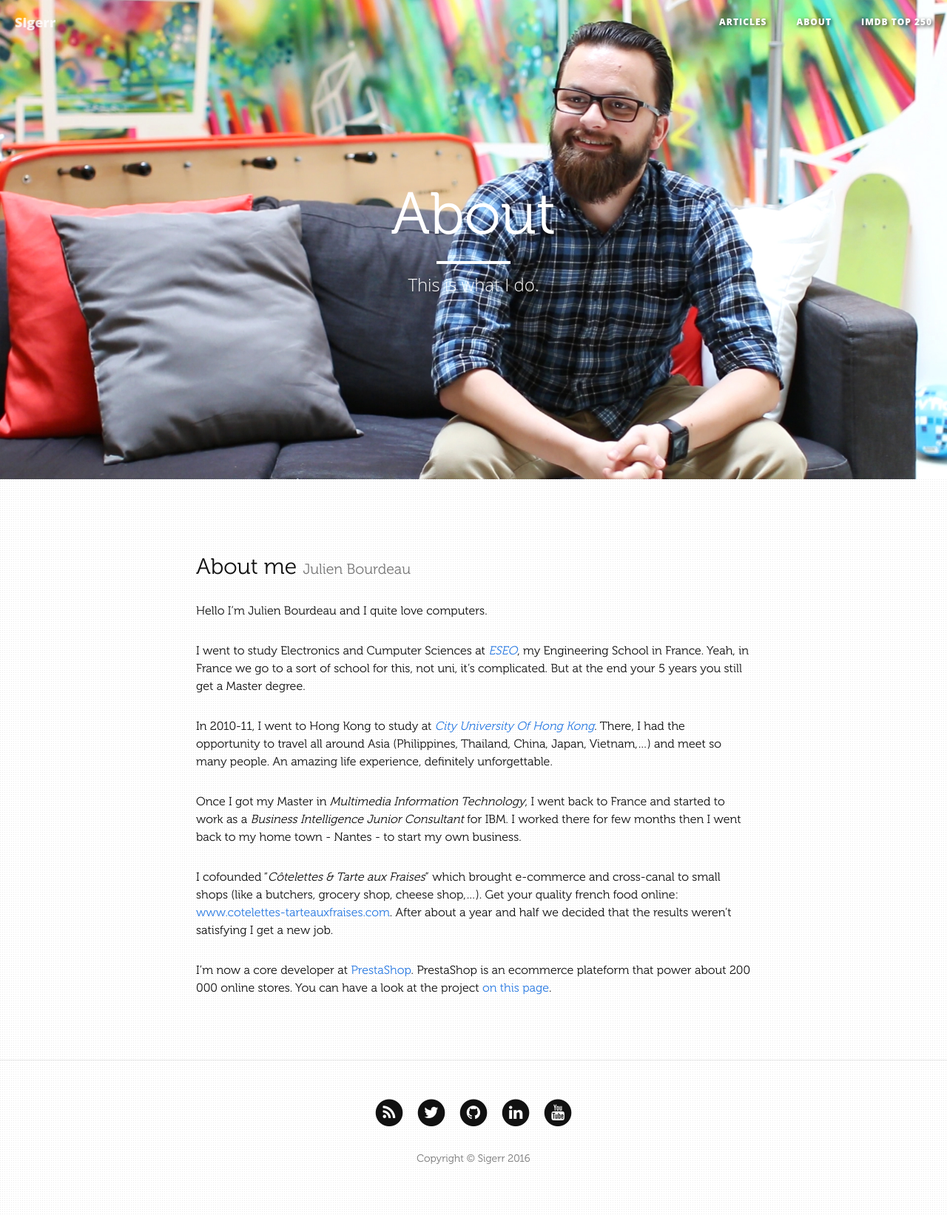
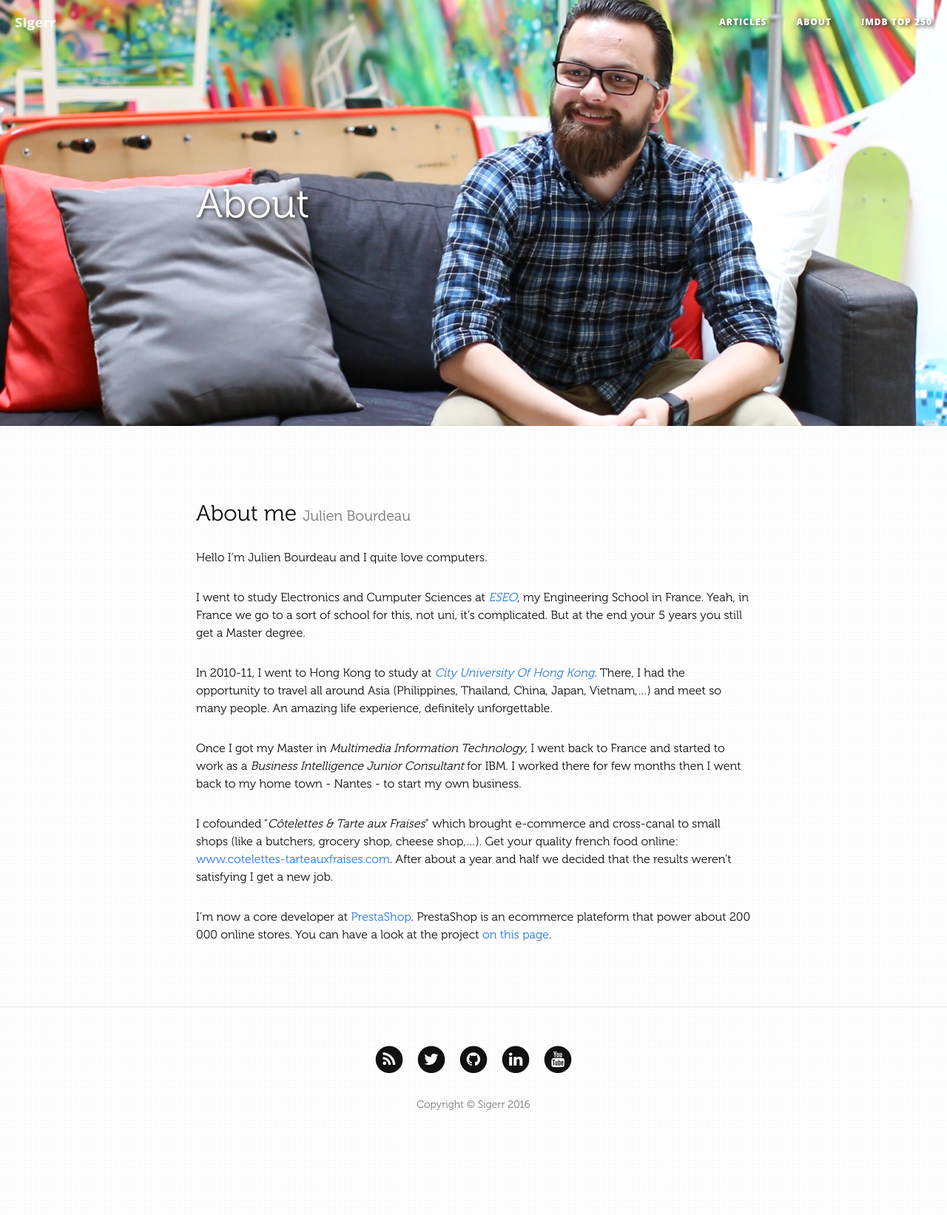
Before and after one commit to AlexEven/julienbourdeau.github.io, a Jekyll site: the page built from about.md, in a window 1280 px wide. Shown: the whole page at 74% size. Built offline with Jekyll 4.4.1, drawn with Linux system fonts in a browser that asks for light colours; nearby versions of some CDN libraries; library files that are not in the unit come from our copies.

Commit message:
Introduce lite page header

```diff
--- a/_includes/nav.html
+++ b/_includes/nav.html
@@ -1,5 +1,5 @@
 <!-- Navigation -->
-<nav class="navbar navbar-default navbar-custom navbar-fixed-top">
+<nav class="navbar navbar-default navbar-custom navbar-fixed-top {% if page.header-img %}intro-header-nav{% endif %}">
     <div class="container-fluid">
         <!-- Brand and toggle get grouped for better mobile display -->
         <div class="navbar-header page-scroll">
--- /dev/null
+++ b/_includes/page-header.html
@@ -0,0 +1,36 @@
+<!-- Post Header -->
+{% if page.header-img %}
+
+	<header class="intro-header" style="background-image: url('{{ site.baseurl }}/{{ page.header-img }}')">
+	    <div class="container">
+	        <div class="row">
+	            <div class="col-lg-8 col-lg-offset-2 col-md-10 col-md-offset-1">
+	                <div class="post-heading">
+	                    <h1>{{ page.title }}</h1>
+	                    {% if page.subtitle %}
+	                        <h2 class="subheading">{{ page.subtitle }}</h2>
+	                    {% endif %}
+	                </div>
+	            </div>
+	        </div>
+	    </div>
+	</header>
+
+{% else %}
+
+	<header class="lite-header">
+			<div class="container">
+					<div class="row">
+							<div class="col-lg-8 col-lg-offset-2 col-md-10 col-md-offset-1">
+									<div class="post-heading">
+											<h1>{{ page.title }}</h1>
+											{% if page.subtitle %}
+													<h2 class="subheading">{{ page.subtitle }}</h2>
+											{% endif %}
+									</div>
+							</div>
+					</div>
+			</div>
+	</header>
+
+{% endif %}
--- a/_layouts/page.html
+++ b/_layouts/page.html
@@ -2,20 +2,7 @@
 layout: default
 ---
 
-<!-- Page Header -->
-<header class="intro-header" style="background-image: url('{{ site.baseurl }}/{% if page.header-img %}{{ page.header-img }}{% else %}{{ site.header-img }}{% endif %}')">
-    <div class="container">
-        <div class="row">
-            <div class="col-lg-8 col-lg-offset-2 col-md-10 col-md-offset-1">
-                <div class="site-heading">
-                    <h1>{% if page.title %}{{ page.title }}{% else %}{{ site.title }}{% endif %}</h1>
-                    <hr class="small">
-                    <span class="subheading">{% if page.description %}{{ page.description }}{% else %}{{ site.description }}{% endif %}</span>
-                </div>
-            </div>
-        </div>
-    </div>
-</header>
+{% include page-header.html %}
 
 <!-- Main Content -->
 <div class="container">
--- a/_sass/_base.scss
+++ b/_sass/_base.scss
@@ -39,9 +39,29 @@
 /**
  * Header
  */
-.navbar-custom .nav li a,
-.post-heading {
+.intro-header-nav.navbar-default .navbar-nav>li>a,
+.intro-header .post-heading {
     text-shadow: 2px 2px 5px rgba(50, 50, 50, 1)
+}
+
+.intro-header-nav.navbar-default .navbar-brand {
+  color: white;
+}
+.intro-header-nav.navbar-default .navbar-brand:hover,
+.intro-header-nav.navbar-default .navbar-brand:focus {
+  color: rgba(255, 255, 255, 0.8);
+}
+.intro-header-nav.navbar-default .navbar-nav>li>a {
+  color: white;
+}
+.intro-header-nav.navbar-default .navbar-nav>li>a:hover,
+.intro-header-nav.navbar-default .navbar-nav>li>a:focus {
+  color: rgba(255, 255, 255, 0.8);
+}
+
+.lite-header .post-heading {
+  margin-top: 50px;
+  padding:  1.5 * $spacing-unit 0;
 }
 
 /**
--- a/_sass/_clean-blog.scss
+++ b/_sass/_clean-blog.scss
@@ -29,20 +29,10 @@
     border-bottom: 1px solid transparent;
   }
   .navbar-custom .navbar-brand {
-    color: white;
     padding: 20px;
   }
-  .navbar-custom .navbar-brand:hover,
-  .navbar-custom .navbar-brand:focus {
-    color: rgba(255, 255, 255, 0.8);
-  }
   .navbar-custom .nav li a {
-    color: white;
     padding: 20px;
-  }
-  .navbar-custom .nav li a:hover,
-  .navbar-custom .nav li a:focus {
-    color: rgba(255, 255, 255, 0.8);
   }
 }
 @media only screen and (min-width: 1170px) {
```
Also changed, not shown: _layouts/answers.html (+1 -15 lines), _layouts/post.html (+1 -15 lines).
